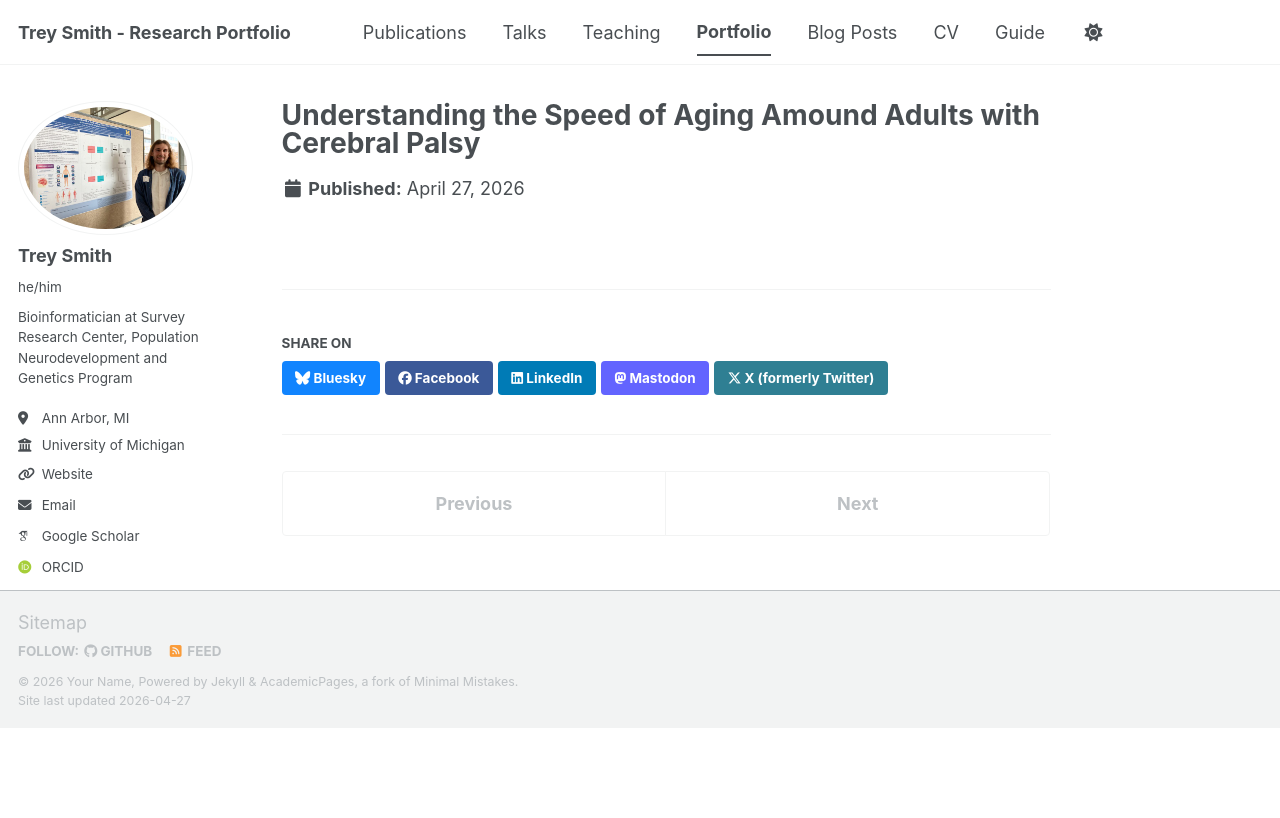
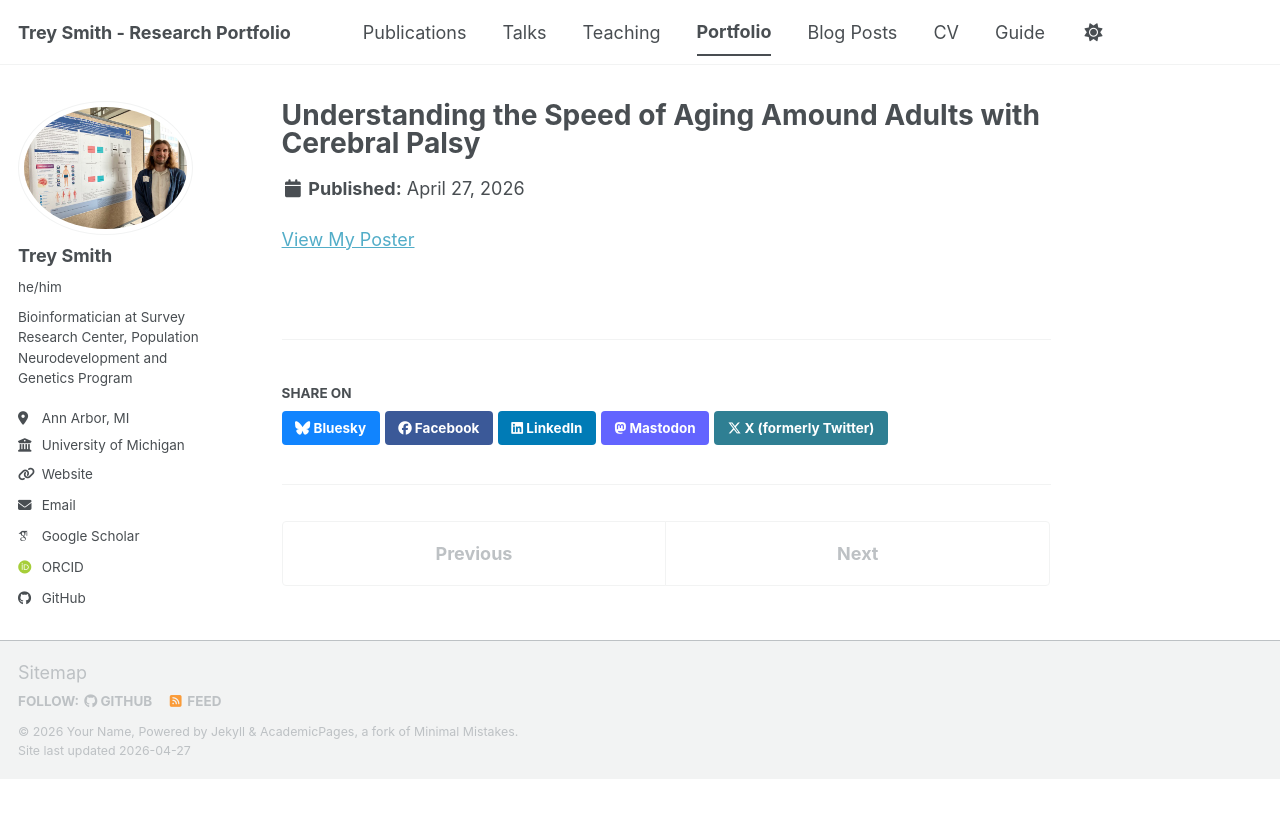
Before and after one commit to Treys925/Treys925.github.io, a Jekyll site: the page built from _portfolio/portfolio-4.md, in a window 1280 px wide. Shown: the top 818 px of the page. Built offline with Jekyll 4.4.1, drawn with Linux system fonts in a browser that asks for light colours; some web fonts are replaced; a script bundle is joined from its source files by our own code; library files that are not in the unit come from our copies.

Commit message:
Update portfolio-4.md

```diff
--- a/_portfolio/portfolio-4.md
+++ b/_portfolio/portfolio-4.md
@@ -3,3 +3,5 @@
 excerpt: "Poster for UMAging Aging Initiative Symposium <br/><img src='/images/MICDA_poster_3_19_26.png'>"
 collection: portfolio
 ---
+
+[View My Poster](https://Treys925.github.io/images/MICDA_poster_3_19_26.png)
```
